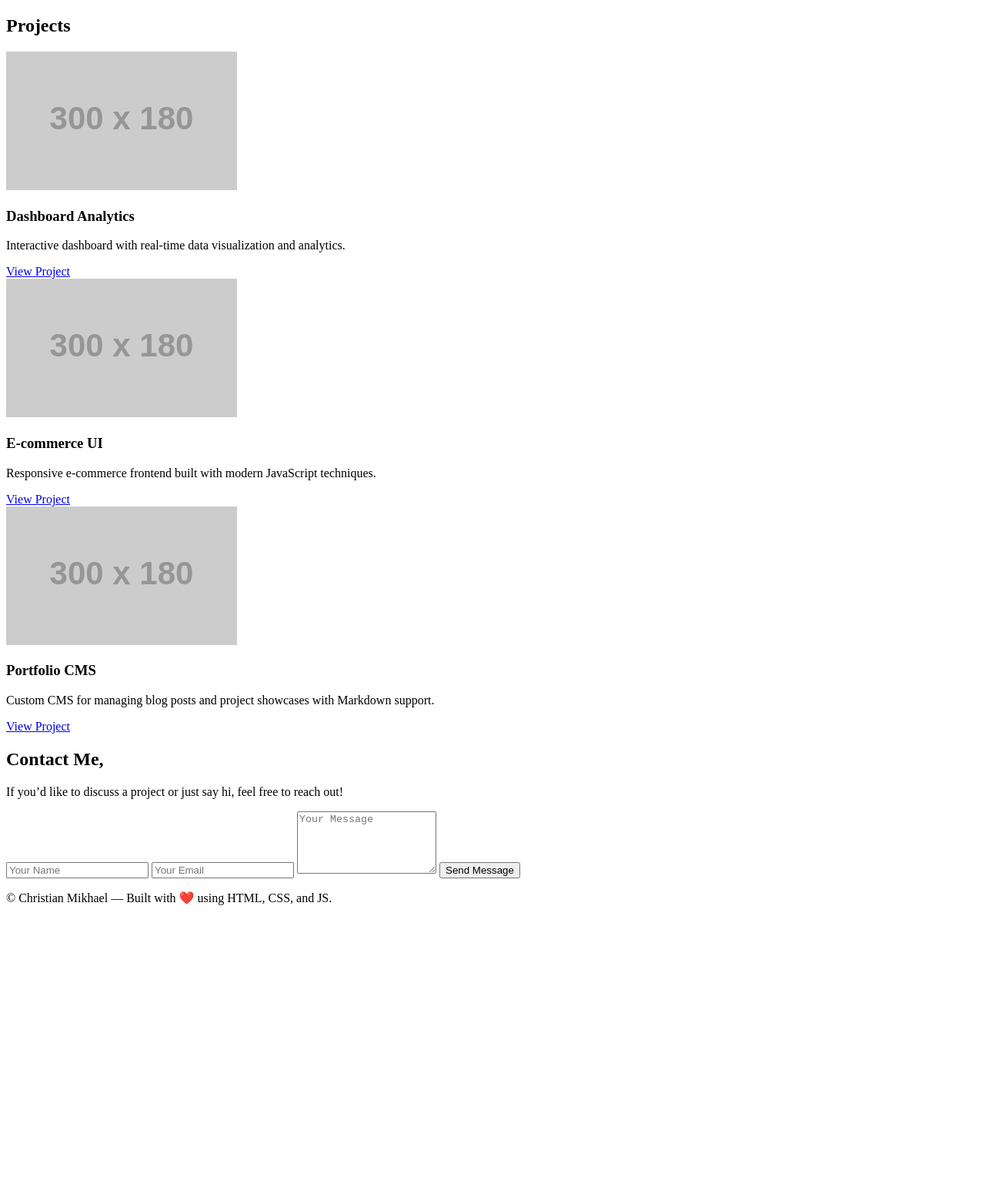
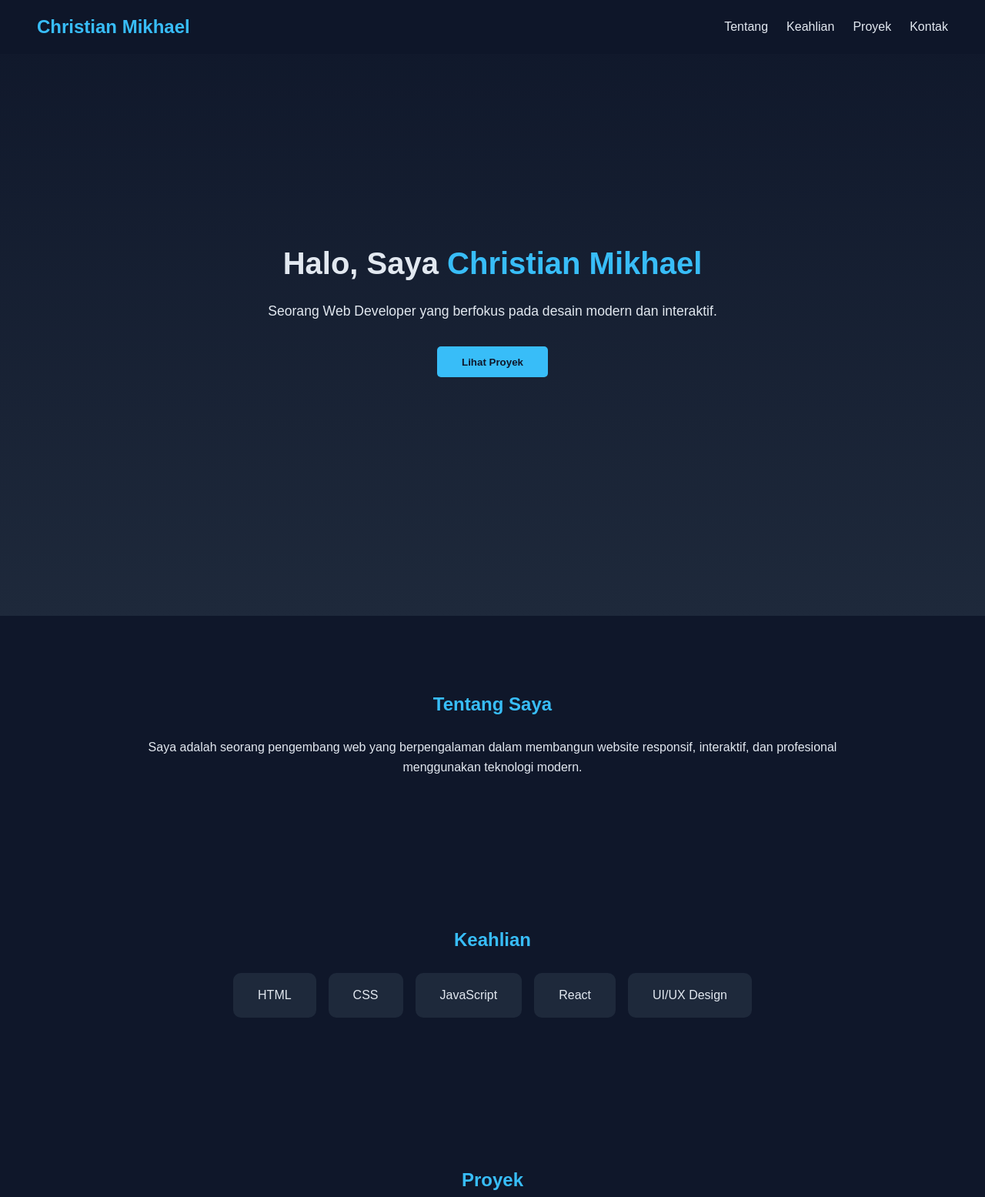
Before and after one commit to Christianmike12/website-langsung, a plain HTML site: page index.html in a window 1280 px wide. Shown: the top 1555 px of the page at 77% size. Before the commit the page ends 1192 px from the top, so only its background shows below. Drawn offline with Linux system fonts and the light colour scheme; placeholder pictures from the web are drawn by us.

Commit message:
hapus index.css

```diff
--- a/index.html
+++ b/index.html
@@ -1,46 +1,73 @@
 <!DOCTYPE html>
-<h2>Projects</h2>
-<div class="project-grid">
-<div class="project-card">
-<img src="https://via.placeholder.com/300x180" alt="Project 1">
-<h3>Dashboard Analytics</h3>
-<p>Interactive dashboard with real-time data visualization and analytics.</p>
-<a href="#" class="btn">View Project</a>
-</div>
+<html lang="en">
+<head>
+  <meta charset="UTF-8" />
+  <meta name="viewport" content="width=device-width, initial-scale=1.0" />
+  <title>Portofolio - Christian Mikhael</title>
+  <link rel="stylesheet" href="style.css" />
+</head>
+<body>
+  <header>
+    <nav class="navbar">
+      <h1 class="logo">Christian Mikhael</h1>
+      <ul class="nav-links">
+        <li><a href="#about">Tentang</a></li>
+        <li><a href="#skills">Keahlian</a></li>
+        <li><a href="#projects">Proyek</a></li>
+        <li><a href="#contact">Kontak</a></li>
+      </ul>
+    </nav>
+  </header>
 
+  <section class="hero">
+    <h2>Halo, Saya <span>Christian Mikhael</span></h2>
+    <p>Seorang Web Developer yang berfokus pada desain modern dan interaktif.</p>
+    <button onclick="scrollToSection('projects')">Lihat Proyek</button>
+  </section>
 
-<div class="project-card">
-<img src="https://via.placeholder.com/300x180" alt="Project 2">
-<h3>E-commerce UI</h3>
-<p>Responsive e-commerce frontend built with modern JavaScript techniques.</p>
-<a href="#" class="btn">View Project</a>
-</div>
+  <section id="about" class="section">
+    <h2>Tentang Saya</h2>
+    <p>
+      Saya adalah seorang pengembang web yang berpengalaman dalam membangun website
+      responsif, interaktif, dan profesional menggunakan teknologi modern.
+    </p>
+  </section>
 
+  <section id="skills" class="section">
+    <h2>Keahlian</h2>
+    <div class="skills">
+      <div class="skill-card">HTML</div>
+      <div class="skill-card">CSS</div>
+      <div class="skill-card">JavaScript</div>
+      <div class="skill-card">React</div>
+      <div class="skill-card">UI/UX Design</div>
+    </div>
+  </section>
 
-<div class="project-card">
-<img src="https://via.placeholder.com/300x180" alt="Project 3">
-<h3>Portfolio CMS</h3>
-<p>Custom CMS for managing blog posts and project showcases with Markdown support.</p>
-<a href="#" class="btn">View Project</a>
-</div>
-</div>
-</section>
+  <section id="projects" class="section">
+    <h2>Proyek</h2>
+    <div class="projects">
+      <div class="project-card">
+        <h3>Website Pribadi</h3>
+        <p>Portofolio online dengan desain responsif.</p>
+      </div>
+      <div class="project-card">
+        <h3>Aplikasi Kebiasaan</h3>
+        <p>Aplikasi untuk melacak pola hidup sehat dan produktif.</p>
+      </div>
+    </div>
+  </section>
 
+  <section id="contact" class="section">
+    <h2>Kontak</h2>
+    <p>Email: <a href="mailto:christian@example.com">christian@example.com</a></p>
+    <p>LinkedIn: <a href="#">linkedin.com/in/christianmikhael</a></p>
+  </section>
 
-<section id="contact" class="contact section">
-<h2>Contact Me,</h2>
-<p>If you’d like to discuss a project or just say hi, feel free to reach out!</p>
-<form id="contactForm">
-<input type="text" id="name" placeholder="Your Name" required>
-<input type="email" id="email" placeholder="Your Email" required>
-<textarea id="message" placeholder="Your Message" rows="5" required></textarea>
-<button type="submit">Send Message</button>
-</form>
-</section>
+  <footer>
+    <p>© 2025 Christian Mikhael. Semua hak dilindungi.</p>
+  </footer>
 
-
-<footer>
-<p>© <span id="year"></span> Christian Mikhael — Built with ❤️ using HTML, CSS, and JS.</p>
-</footer>
+  <script src="script.js"></script>
 </body>
 </html>
--- /dev/null
+++ b/script.js
@@ -0,0 +1,15 @@
+function scrollToSection(id) {
+  const section = document.getElementById(id);
+  section.scrollIntoView({ behavior: "smooth" });
+}
+
+const sections = document.querySelectorAll(".section");
+window.addEventListener("scroll", () => {
+  sections.forEach((section) => {
+    const position = section.getBoundingClientRect().top;
+    const screenPosition = window.innerHeight / 1.3;
+    if (position < screenPosition) {
+      section.classList.add("visible");
+    }
+  });
+});
--- /dev/null
+++ b/style.css
@@ -0,0 +1,151 @@
+* {
+  margin: 0;
+  padding: 0;
+  box-sizing: border-box;
+  font-family: 'Poppins', sans-serif;
+}
+
+body {
+  background: #0f172a;
+  color: #e2e8f0;
+  line-height: 1.6;
+}
+
+header {
+  background: rgba(15, 23, 42, 0.9);
+  position: fixed;
+  width: 100%;
+  top: 0;
+  left: 0;
+  z-index: 100;
+  padding: 1rem 3rem;
+  backdrop-filter: blur(10px);
+}
+
+.navbar {
+  display: flex;
+  justify-content: space-between;
+  align-items: center;
+}
+
+.logo {
+  font-size: 1.5rem;
+  font-weight: 600;
+  color: #38bdf8;
+}
+
+.nav-links {
+  list-style: none;
+  display: flex;
+  gap: 1.5rem;
+}
+
+.nav-links a {
+  text-decoration: none;
+  color: #e2e8f0;
+  transition: color 0.3s ease;
+}
+
+.nav-links a:hover {
+  color: #38bdf8;
+}
+
+.hero {
+  height: 100vh;
+  display: flex;
+  flex-direction: column;
+  justify-content: center;
+  align-items: center;
+  text-align: center;
+  background: linear-gradient(180deg, #0f172a, #1e293b);
+  padding: 0 1rem;
+}
+
+.hero h2 {
+  font-size: 2.5rem;
+  margin-bottom: 1rem;
+}
+
+.hero span {
+  color: #38bdf8;
+}
+
+.hero p {
+  font-size: 1.1rem;
+  max-width: 600px;
+}
+
+.hero button {
+  margin-top: 2rem;
+  padding: 0.8rem 2rem;
+  background: #38bdf8;
+  border: none;
+  border-radius: 5px;
+  color: #0f172a;
+  font-weight: bold;
+  cursor: pointer;
+  transition: transform 0.3s ease;
+}
+
+.hero button:hover {
+  transform: scale(1.05);
+}
+
+.section {
+  padding: 6rem 2rem;
+  max-width: 1000px;
+  margin: auto;
+  text-align: center;
+}
+
+.section h2 {
+  color: #38bdf8;
+  margin-bottom: 1.5rem;
+}
+
+.skills {
+  display: flex;
+  flex-wrap: wrap;
+  justify-content: center;
+  gap: 1rem;
+}
+
+.skill-card {
+  background: #1e293b;
+  padding: 1rem 2rem;
+  border-radius: 10px;
+  transition: transform 0.3s ease;
+}
+
+.skill-card:hover {
+  transform: scale(1.05);
+  background: #334155;
+}
+
+.projects {
+  display: flex;
+  flex-wrap: wrap;
+  justify-content: center;
+  gap: 2rem;
+}
+
+.project-card {
+  background: #1e293b;
+  padding: 2rem;
+  border-radius: 10px;
+  width: 300px;
+  transition: transform 0.3s ease;
+}
+
+.project-card:hover {
+  transform: translateY(-5px);
+  background: #334155;
+}
+
+footer {
+  text-align: center;
+  padding: 2rem;
+  background: #1e293b;
+  margin-top: 4rem;
+  color: #94a3b8;
+}
```
Also changed, not shown: index.js (deleted, +0 -14 lines), index.css (deleted).
